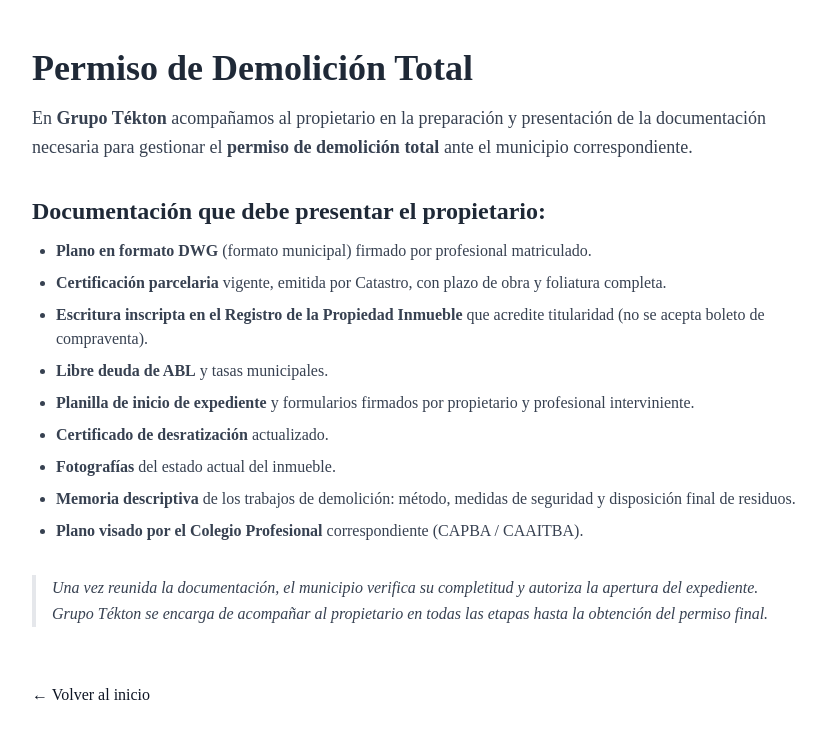
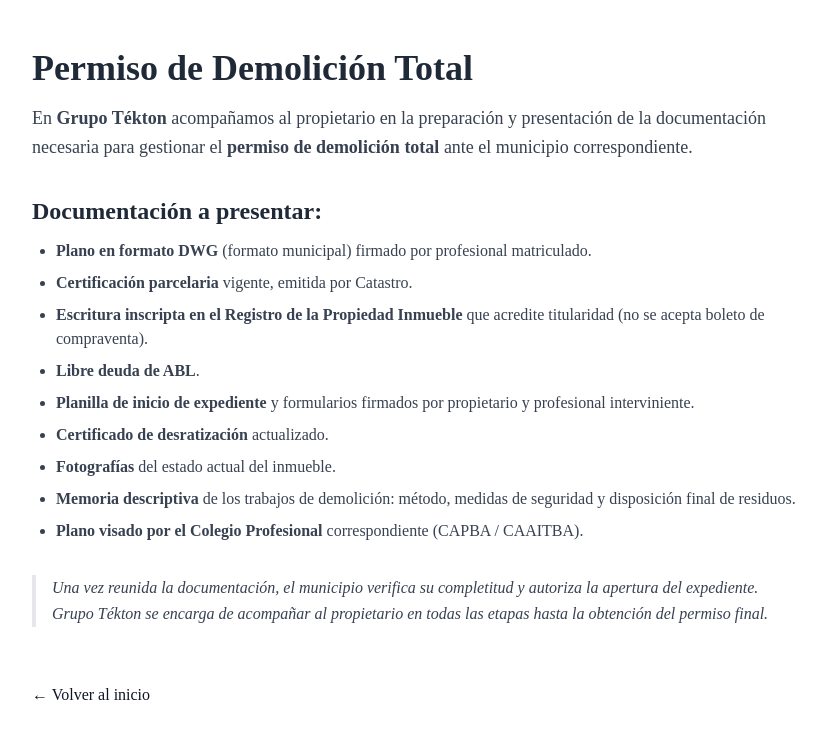
Before and after one commit to gestiones-art/grupo-tekton-landing, a Next.js app: page /tramites/demolicion in a window 1280 px wide. Shown: the top 738 px of the page, without its empty margins (224-1047 px from the left). Built offline with nearby package versions, Linux system fonts and the light colour scheme.

Commit message:
Update page.js

```diff
--- a/app/tramites/demolicion/page.js
+++ b/app/tramites/demolicion/page.js
@@ -26,7 +26,7 @@
 
         <div>
           <h2 className="text-2xl font-semibold text-gray-800 mb-3">
-            Documentación que debe presentar el propietario:
+            Documentación a presentar:
           </h2>
           <ul className="list-disc pl-6 space-y-2 text-gray-700">
             <li>
@@ -35,7 +35,7 @@
             </li>
             <li>
               <strong>Certificación parcelaria</strong> vigente, emitida por
-              Catastro, con plazo de obra y foliatura completa.
+              Catastro.
             </li>
             <li>
               <strong>Escritura inscripta en el Registro de la Propiedad
@@ -43,7 +43,7 @@
               compraventa).
             </li>
             <li>
-              <strong>Libre deuda de ABL</strong> y tasas municipales.
+              <strong>Libre deuda de ABL</strong>.
             </li>
             <li>
               <strong>Planilla de inicio de expediente</strong> y formularios
```
